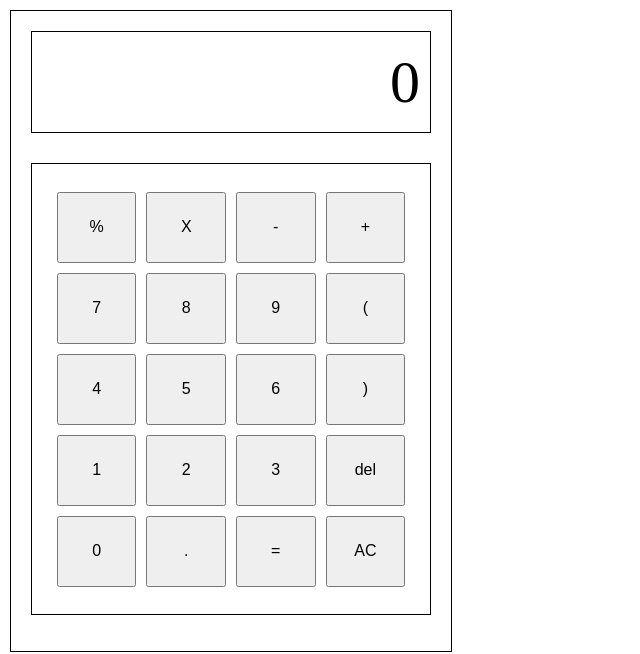
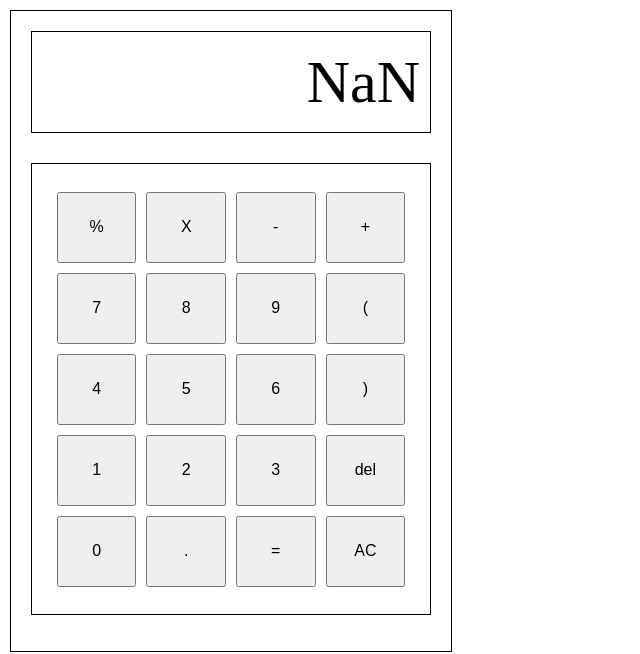
Before and after one commit to ryong9rrr/calculator-app, a plain HTML site: page index.html in a window 1280 px wide. Both pictures are taken after a click on the element 231 px from the left and 389 px from the top of the page. Shown: the whole page, without its empty margins (0-640 px from the left). Drawn offline with Linux system fonts and the light colour scheme.

Commit message:
#1.1 누른숫자를 스크린에 출력하기
1. 누른숫자를 배열에 넣는다.
2. for문을 이용하여 숫자들을 모두 더한다. (이때 숫자들은 자료형이 string)
3. 맨 앞에 0이 나오는 불상사가 발생
4. Number()로 자료형을 number로 바꿔주면서 스크린에 출력

```diff
--- a/index.html
+++ b/index.html
@@ -9,7 +9,7 @@
     <body>
         <div class="main">
             <div class="main-result-screen">
-                <h1 class="main-result">0</h1>
+                <h1 class="main-result"></h1>
             </div>
             <div class="main-body">
                 <form class="body-grid js-form">
--- a/test.js
+++ b/test.js
@@ -3,24 +3,28 @@ const resultScreen = document.querySelector(".main-result");
 
 let numArray = [];
 
-// loadNumber 함수에서 온 값을 변환
-//입력받은 숫자의 자료형(String()) -> 숫자(Number())로 변환하는 함수
-function switchToNumber(){
-
+function paintNumber() {
+    var sum = 0;
+    for(var i=0; i<numArray.length; i++){
+        sum = sum + numArray[i];
+    }
+    resultScreen.innerText = Number(sum);
 }
 
+function saveNumber(num) {
+    numArray.push(num);
+    paintNumber();
+}
 
-function loadNumber(event){
+function clickedNumber(event){
     const btn = event.target;
     const num = btn.value; //num 자료형 : string
-    const a = num + num;
-    console.log(num);
-    console.log(a);
-    //console.log(typeof(num));
+
+    saveNumber(num);
 }
 
 function init() {
-    form.addEventListener('click', loadNumber);
+    form.addEventListener('click', clickedNumber);
 }
 
 init();
```
